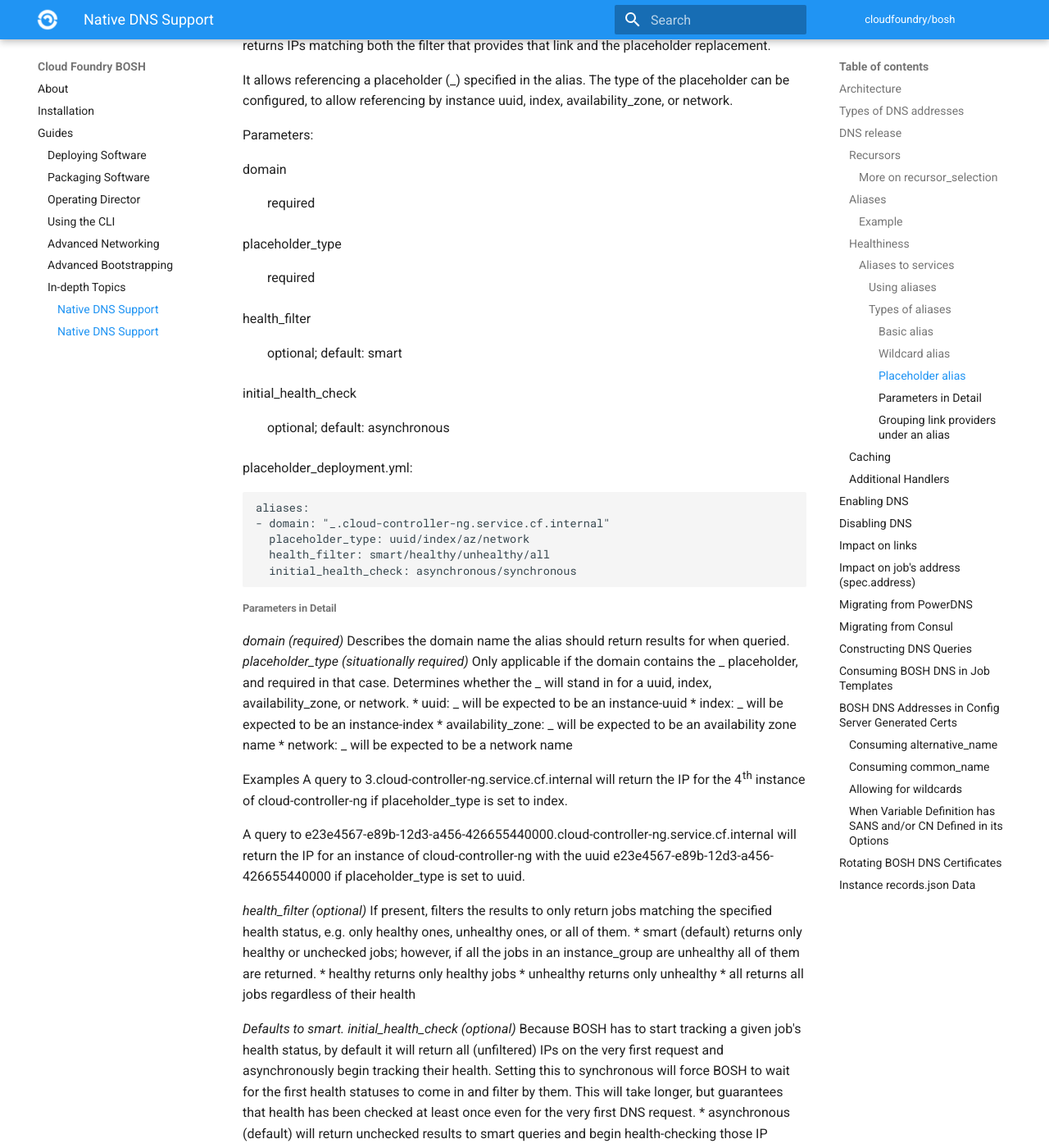
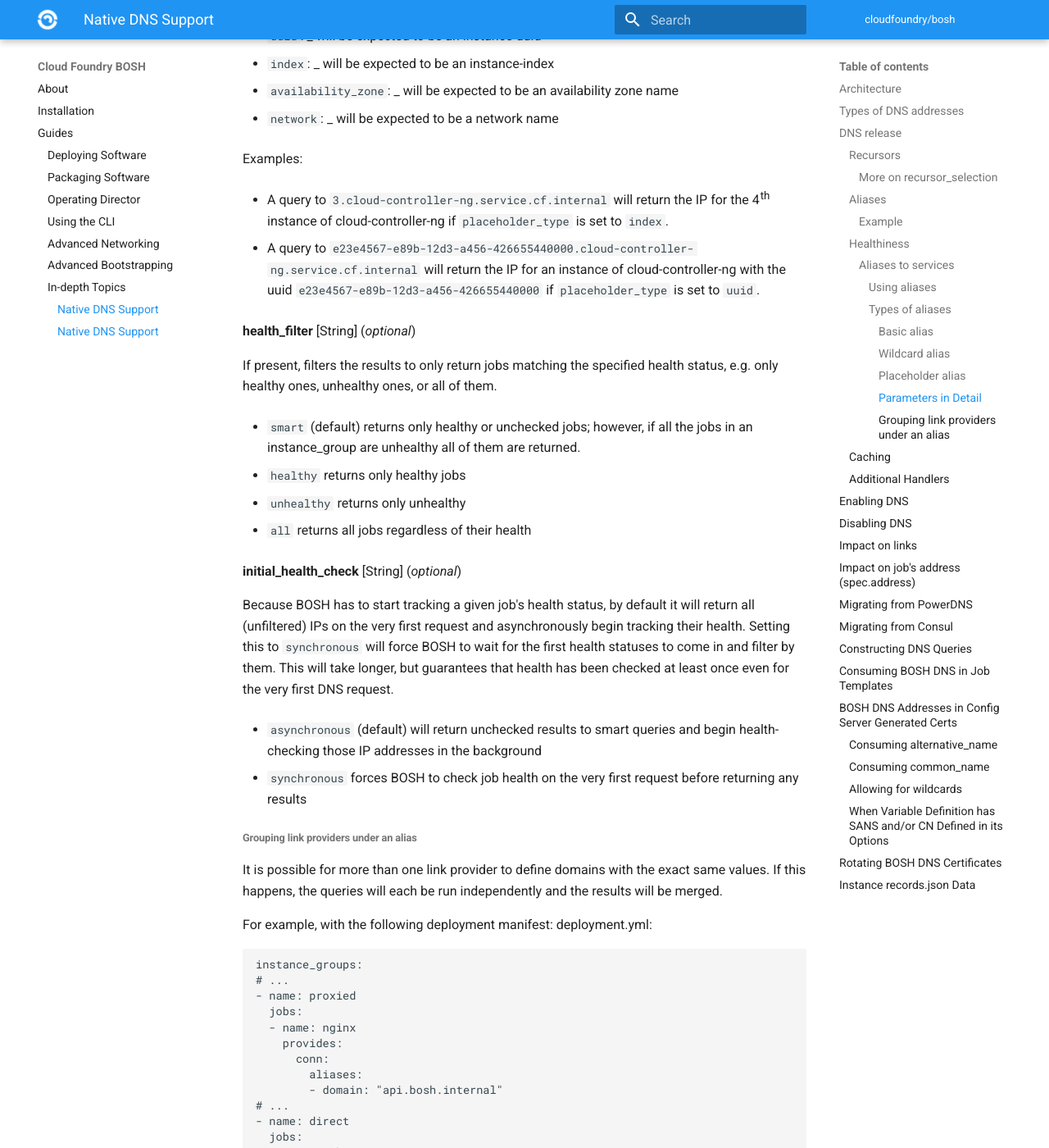
Before and after one commit to cloudfoundry/docs-bosh, an MkDocs documentation site: the page built from content/dns.md, in a window 1280 px wide and 1400 px high, scrolled down 6554 px. Shown: the whole window at 82% size. Built offline with MkDocs 1.6.1 and Material for MkDocs 9.7.7, drawn with Linux system fonts in a browser that asks for light colours; old or Windows-style settings are respelled for this version of MkDocs; some of the changed text lies outside the part shown.

Commit message:
Fix readability of BOSH DNS alias parameters
[#172130546](https://www.pivotaltracker.com/story/show/172130546)

````diff
--- a/content/dns.md
+++ b/content/dns.md
@@ -184,19 +184,7 @@ instance_groups:
 
 A basic alias is an _unparameterized_ alias on a _constant domain_ with a _constant_ query.  It returns all IPs matching the filter that provide that link.
 
-Parameters:
-
-domain
-: required
-
-health_filter
-: optional; default: smart
-
-initial_health_check
-:  optional; default: asynchronous
-
-
-basic_deployment.yml:
+Example:
 ```
 aliases:
   - domain: my-service.my-domain
@@ -208,18 +196,7 @@ aliases:
 A wildcard alias is an _unparameterized_ alias on a _wildcard domain_ with a _constant_ query.
 It returns all IPs matching the filter that provide that link.
 
-Parameters:
-
-domain
-: required
-
-health_filter:
-optional; default: smart
-
-initial_health_check:
-optional; default: asynchronous
-
-wildcard_deployment.yml:
+Example:
 ```
 aliases:
 - domain: "*.cloud-controller-ng.service.cf.internal"
@@ -233,21 +210,7 @@ It returns IPs matching both the filter that provides that link and the placehol
 
 It allows referencing a placeholder (_) specified in the alias. The type of the placeholder can be configured, to allow referencing by instance uuid, index, availability_zone, or network.
 
-Parameters:
-
-domain
-: required
-
-placeholder_type
-:  required
-
-health_filter
-: optional; default: smart
-
-initial_health_check
-:  optional; default: asynchronous
-
-placeholder_deployment.yml:
+Example:
 ```
 aliases:
 - domain: "_.cloud-controller-ng.service.cf.internal"
@@ -258,34 +221,50 @@ aliases:
 
 ###### Parameters in Detail
 
-*domain (required)*
+**domain** [String] (*required*)
+
 Describes the domain name the alias should return results for when queried.
-*placeholder_type (situationally required)*
+
+**placeholder_type** [String] (*situationally required*)
+
 Only applicable if the domain contains the _ placeholder, and required in that case.
 Determines whether the _ will stand in for a uuid, index, availability_zone, or network.
-* uuid:  _ will be expected to be an instance-uuid
-* index: _ will be expected to be an instance-index
-* availability_zone: _ will be expected to be an availability zone name
-* network: _ will be expected to be a network name
 
-Examples
-A query to 3.cloud-controller-ng.service.cf.internal will return the IP for the 4th instance of cloud-controller-ng if placeholder_type is set to index.
+- `uuid`:  _ will be expected to be an instance-uuid
 
-A query to e23e4567-e89b-12d3-a456-426655440000.cloud-controller-ng.service.cf.internal will return the IP for an instance of cloud-controller-ng with the uuid e23e4567-e89b-12d3-a456-426655440000 if placeholder_type is set to uuid.
+- `index`: _ will be expected to be an instance-index
 
-*health_filter (optional)*
+- `availability_zone`: _ will be expected to be an availability zone name
+
+- `network`: _ will be expected to be a network name
+
+Examples:
+
+- A query to `3.cloud-controller-ng.service.cf.internal` will return the IP for the 4th instance of cloud-controller-ng if `placeholder_type` is set to `index`.
+
+- A query to `e23e4567-e89b-12d3-a456-426655440000.cloud-controller-ng.service.cf.internal` will return the IP for an instance of cloud-controller-ng with the uuid `e23e4567-e89b-12d3-a456-426655440000` if `placeholder_type` is set to `uuid`.
+
+**health_filter** [String] (*optional*)
+
 If present, filters the results to only return jobs matching the specified health status, e.g. only healthy ones, unhealthy ones, or all of them.
-* smart (default) returns only healthy or unchecked jobs; however, if all the jobs in an instance_group are unhealthy all of them are returned.
-* healthy returns only healthy jobs
-* unhealthy returns only unhealthy
-* all returns all jobs regardless of their health
 
-_Defaults to smart._
-*initial_health_check (optional)*
+-  `smart` (default) returns only healthy or unchecked jobs; however, if all the jobs in an instance_group are unhealthy all of them are returned.
+
+-  `healthy` returns only healthy jobs
+
+-  `unhealthy` returns only unhealthy
+
+-  `all` returns all jobs regardless of their health
+
+
+**initial_health_check** [String] (*optional*)
+
 Because BOSH has to start tracking a given job's health status, by default it will return all (unfiltered) IPs on the very first request and asynchronously begin tracking their health.
-Setting this to synchronous will force BOSH to wait for the first health statuses to come in and filter by them. This will take longer, but guarantees that health has been checked at least once even for the very first DNS request.
-* asynchronous (default) will return unchecked results to smart queries and begin health-checking those IP addresses in the background
-* synchronous forces BOSH to check job health on the very first request before returning any results
+Setting this to `synchronous` will force BOSH to wait for the first health statuses to come in and filter by them. This will take longer, but guarantees that health has been checked at least once even for the very first DNS request.
+
+- `asynchronous` (default) will return unchecked results to smart queries and begin health-checking those IP addresses in the background
+
+- `synchronous` forces BOSH to check job health on the very first request before returning any results
 
 ###### Grouping link providers under an alias
 
````
